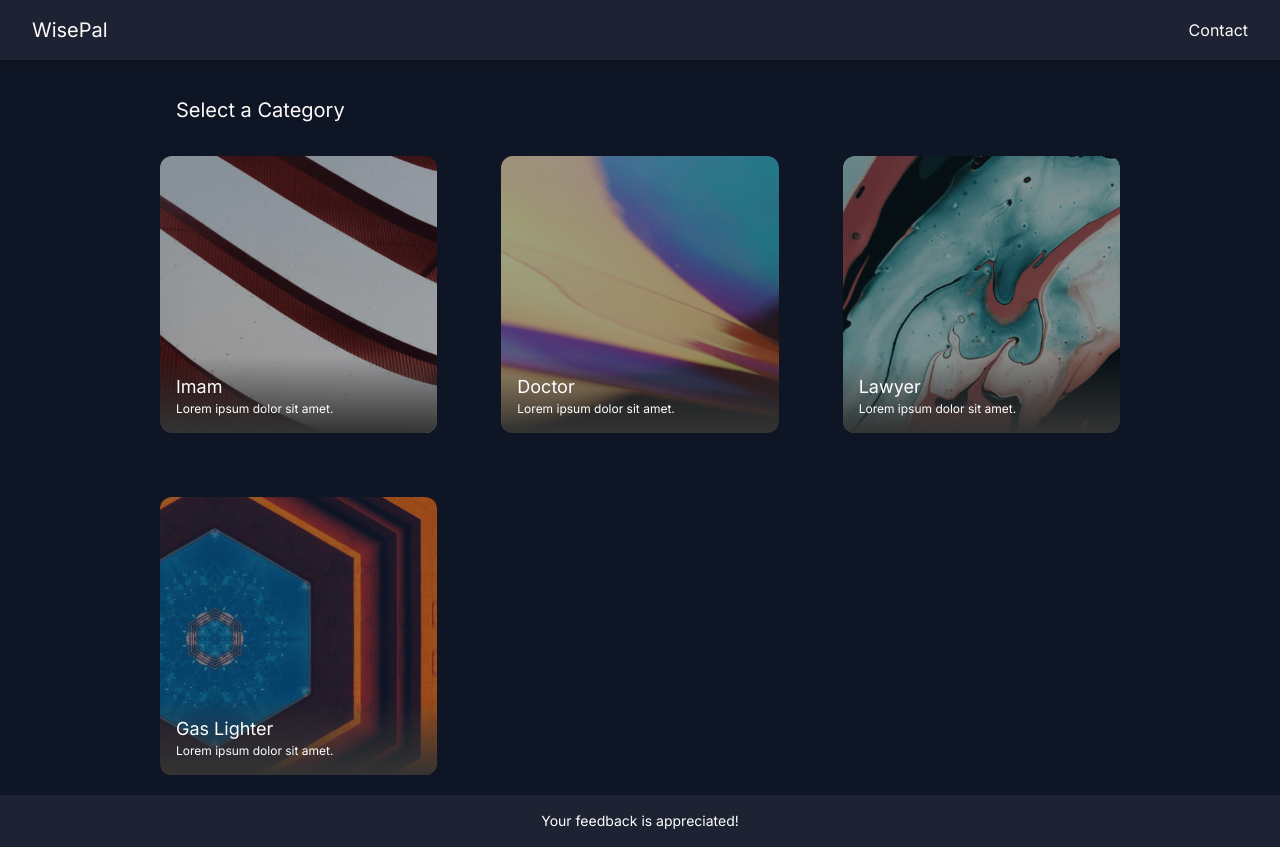
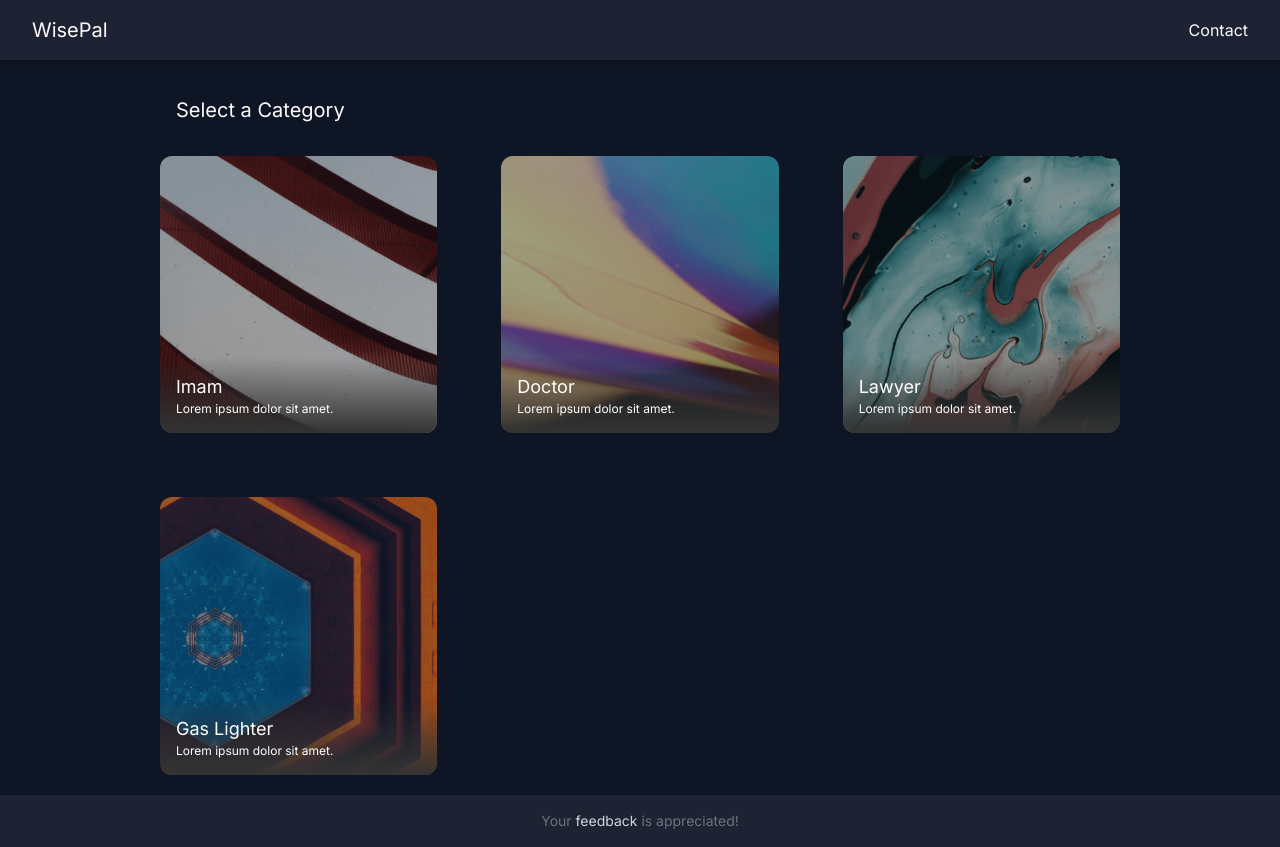
Before and after one commit to marahim20/wisepal, a Next.js app: page /home in a window 1280 px wide. Built offline with nearby package versions, Linux system fonts and the light colour scheme.

Commit message:
updated footer, and chat textarea

```diff
--- a/package.json
+++ b/package.json
@@ -12,7 +12,6 @@
     "@emotion/react": "^11.10.5",
     "@emotion/styled": "^11.10.5",
     "@mui/material": "^5.11.4",
-    "@next/font": "13.1.1",
     "@types/node": "18.15.11",
     "@types/react": "18.0.31",
     "@types/react-dom": "18.0.11",
--- a/src/pages/Footer.tsx
+++ b/src/pages/Footer.tsx
@@ -1,5 +1,5 @@
 // Footer.tsx
-import React from 'react';
+import React from "react";
 
 const Footer: React.FC = () => {
   return (
@@ -7,9 +7,13 @@ const Footer: React.FC = () => {
       {/* <p className="text-sm">
         &copy; {new Date().getFullYear()} WisePal. All rights reserved.
       </p> */}
-      <p className='text-sm'>
+      <p className="text-sm text-gray-500">
         Your{" "}
-        <a href="mailto:sohail21400@gmail.com" target="_blank">
+        <a
+          href="mailto:sohail21400@gmail.com"
+          target="_blank"
+          className="text-gray-300"
+        >
           feedback
         </a>{" "}
         is appreciated!
--- a/src/pages/chat.tsx
+++ b/src/pages/chat.tsx
@@ -33,7 +33,6 @@ export default function Chat() {
       textAreaRef.current.focus();
     }
   }, []);
-
 
   const handleSubmit = async (e: any) => {
     e.preventDefault();
@@ -169,7 +168,10 @@ export default function Chat() {
         </div>
         <div className={styles.center}>
           <div className={styles.cloudform}>
-            <form onSubmit={handleSubmit} className="flex justify-between">
+            <form
+              onSubmit={handleSubmit}
+              className="flex justify-between items-center border border-[#30373d] rounded-lg"
+            >
               <textarea
                 disabled={loading}
                 onKeyDown={handleEnter}
@@ -231,13 +233,12 @@ export default function Chat() {
   //       onChange={(e) => setInput(e.target.value)}
   //       rows={4}
   //       maxLength={200}
-  //       className="focus:ring-neu w-full rounded-md border border-neutral-400
-  //        p-4 text-neutral-900 shadow-sm placeholder:text-neutral-400 focus:border-neutral-900"
+  //       className="w-full p-4 border rounded-md shadow-sm focus:ring-neu border-neutral-400 // text-neutral-900 placeholder:text-neutral-400 focus:border-neutral-900"
   //       placeholder={"e.g. What is React?"}
   //     />
   //     {!loading ? (
   //       <button
-  //         className="w-full rounded-xl bg-neutral-900 px-4 py-2 font-medium text-white hover:bg-black/80"
+  //         className="w-full px-4 py-2 font-medium text-white rounded-xl bg-neutral-900 hover:bg-black/80"
   //         onClick={(e) => generateResponse(e)}
   //       >
   //         Generate Response &rarr;
@@ -245,13 +246,13 @@ export default function Chat() {
   //     ) : (
   //       <button
   //         disabled
-  //         className="w-full rounded-xl bg-neutral-900 px-4 py-2 font-medium text-white"
+  //         className="w-full px-4 py-2 font-medium text-white rounded-xl bg-neutral-900"
   //       >
-  //         <div className="animate-pulse font-bold tracking-widest">...</div>
+  //         <div className="font-bold tracking-widest animate-pulse">...</div>
   //       </button>
   //     )}
   //     {response && (
-  //       <div className="mt-8 rounded-xl border bg-white p-4 shadow-md transition hover:bg-gray-100">
+  //       <div className="p-4 mt-8 transition bg-white border shadow-md rounded-xl hover:bg-gray-100">
   //         {response}
   //       </div>
   //     )}
--- a/src/pages/home.tsx
+++ b/src/pages/home.tsx
@@ -2,10 +2,9 @@ import { useRouter } from "next/router";
 import React from "react";
 import styles from "../styles/Home.module.css";
 import Head from "next/head";
-import systemMessages from './api/systemMessages';
-import Header from './Header';
+import systemMessages from "./api/systemMessages";
+import Header from "./Header";
 import Footer from "./Footer";
-
 
 export default function Home() {
   const router = useRouter();
@@ -51,11 +50,11 @@ export default function Home() {
     <div className="flex flex-col min-h-screen">
       <Header category={""} />
       <div className={styles.container}>
-        <h1 className="text-xl p-4">Select a Category</h1>
-        <div className="h-full grid grid-cols-2 md:grid-cols-3 gap-8 md:gap-16 pt-4">
+        <h1 className="p-4 text-xl">Select a Category</h1>
+        <div className="grid h-full grid-cols-2 gap-8 pt-4 md:grid-cols-3 md:gap-16">
           {systemMessages.map((item, index) => (
             <div
-              className="cursor-pointer rounded-xl overflow-hidden hover:transform hover:scale-110 rounded-md transition relative aspect-w-1 aspect-h-1"
+              className="relative overflow-hidden transition cursor-pointer rounded-xl hover:transform hover:scale-110 aspect-w-1 aspect-h-1"
               key={index}
               onClick={() => handleClick(item)}
             >
@@ -64,13 +63,15 @@ export default function Home() {
                 className="absolute bottom-0 z-10 p-4 w-full text-white bg-gradient-to-t from-[#333333]"
               >
                 <h3 className="text-lg">{item.category}</h3>
-                <p className="text-xs font-light text-opacity-60">{item.description}</p>
+                <p className="text-xs font-light text-opacity-60">
+                  {item.description}
+                </p>
               </div>
               <img
                 id="photo"
                 src={item.image}
                 alt={item.category}
-                className="relative z-0 w-full h-full object-cover opacity-60"
+                className="relative z-0 object-cover w-full h-full opacity-60"
               />
             </div>
           ))}
```
Also changed, not shown: src/styles/Chat.module.css (+3 -6 lines), src/styles/Home.module.css (indentation only), src/styles/globals.css (line endings or trailing spaces), 1 other file (tests, documents, lock files or other folders).
